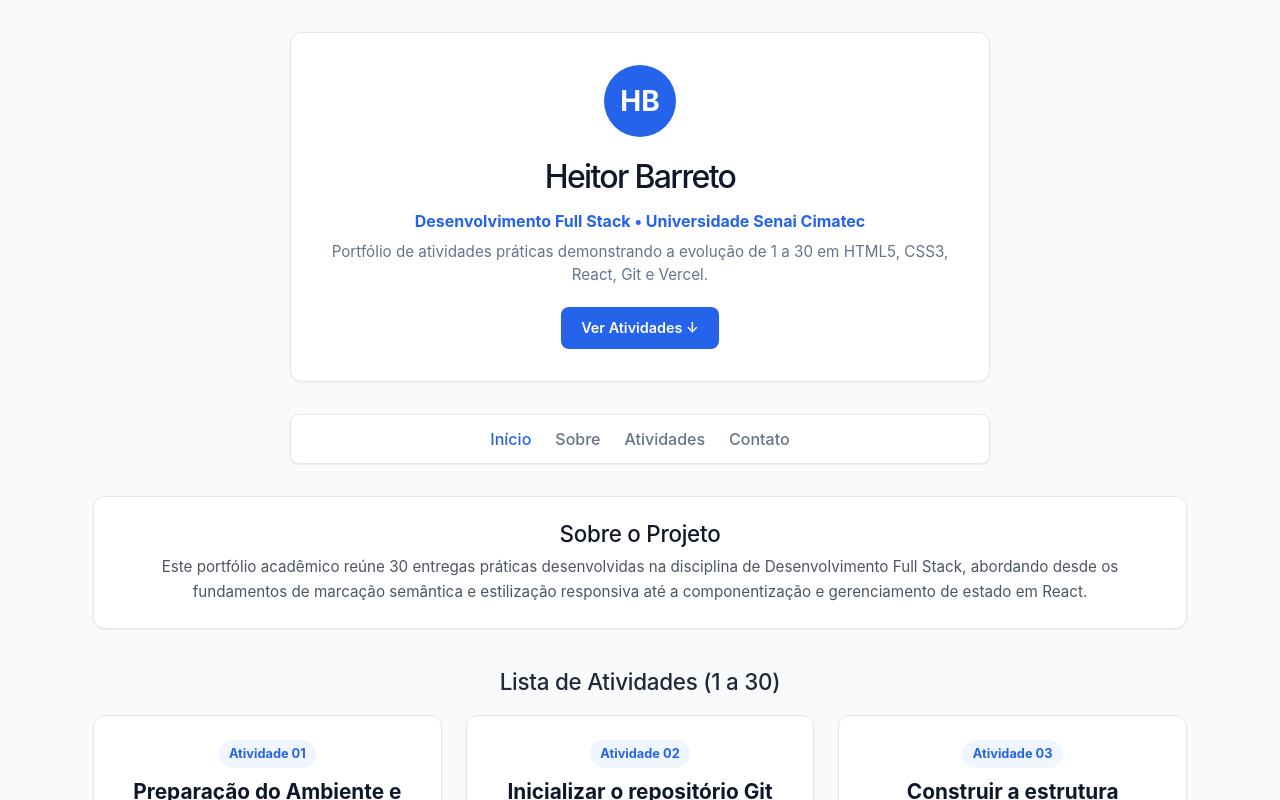
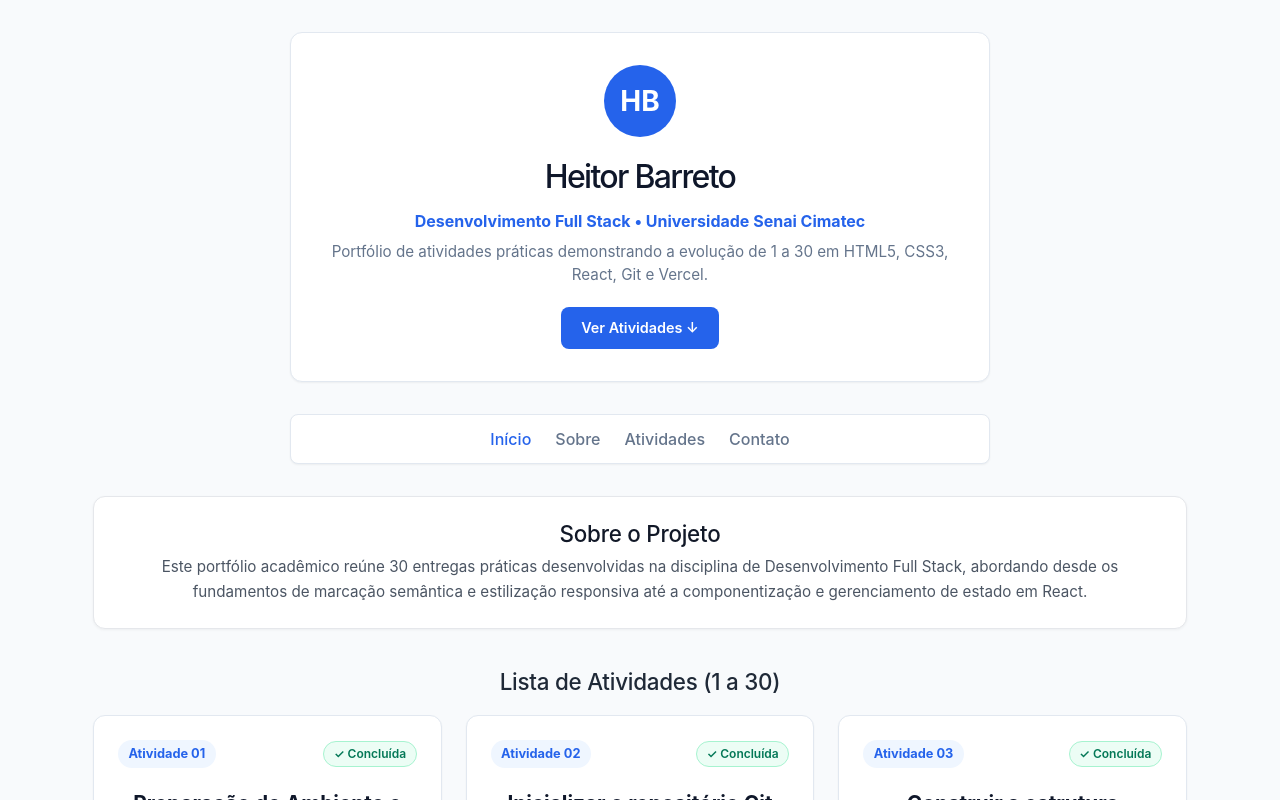
Before and after one commit to Heitorab06/Desenvolvimento-FullStack, a React (Vite) app in the folder roteiro_pratica/: page / in a window 1280 px wide. Shown: the top 800 px of the page. Built offline with nearby package versions, Linux system fonts and the light colour scheme.

Commit message:
feat: adicionar status condicional

```diff
--- a/roteiro_pratica/src/App.css
+++ b/roteiro_pratica/src/App.css
@@ -152,7 +152,35 @@
   font-size: 0.8rem;
   padding: 0.25rem 0.65rem;
   border-radius: 9999px;
-  margin-bottom: 0.5rem;
+}
+
+/* Badges de Status Condicional (Card 16) */
+.badge-status {
+  display: inline-flex;
+  align-items: center;
+  gap: 0.35rem;
+  font-size: 0.75rem;
+  font-weight: 600;
+  padding: 0.2rem 0.6rem;
+  border-radius: 9999px;
+}
+
+.status-concluida {
+  background-color: var(--status-concluida-bg);
+  color: var(--status-concluida-text);
+  border: 1px solid #a7f3d0;
+}
+
+.status-andamento {
+  background-color: var(--status-andamento-bg);
+  color: var(--status-andamento-text);
+  border: 1px solid #fde68a;
+}
+
+.status-planejada {
+  background-color: var(--status-planejada-bg);
+  color: var(--status-planejada-text);
+  border: 1px solid #cbd5e1;
 }
 
 .card-titulo {
--- a/roteiro_pratica/src/components/CardAtividade.jsx
+++ b/roteiro_pratica/src/components/CardAtividade.jsx
@@ -1,3 +1,13 @@
+const CONFIG_STATUS = {
+  'Concluída': { classe: 'status-concluida', rotulo: '✓ Concluída' },
+  'Em andamento': { classe: 'status-andamento', rotulo: '⏳ Em andamento' },
+  'Planejada': { classe: 'status-planejada', rotulo: '📋 Planejada' }
+};
+
+function getStatusConfig(status) {
+  return CONFIG_STATUS[status] || CONFIG_STATUS['Concluída'];
+}
+
 export default function CardAtividade({
   numero,
   titulo,
@@ -11,16 +21,20 @@ export default function CardAtividade({
 }) {
   const numFormatado = String(numero || '').padStart(2, '0');
   const listaTecs = tecnologias || (tecnologia ? [tecnologia] : []);
+  const statusInfo = getStatusConfig(status);
 
   return (
     <article className="card-atividade">
-      <div>
+      <div style={{ display: 'flex', justifyContent: 'space-between', alignItems: 'center', marginBottom: '0.25rem' }}>
         <span className="card-badge-num">
           Atividade {numFormatado}
         </span>
-        <h3 className="card-titulo">{titulo}</h3>
+        <span className={`badge-status ${statusInfo.classe}`}>
+          {statusInfo.rotulo}
+        </span>
       </div>
 
+      <h3 className="card-titulo">{titulo}</h3>
       <p className="card-descricao">{descricao}</p>
 
       <div>
@@ -36,6 +50,13 @@ export default function CardAtividade({
               <li key={idx}>{v}</li>
             ))}
           </ul>
+          {numero === 16 && (
+            <div style={{ display: 'flex', gap: '0.5rem', marginTop: '0.75rem', flexWrap: 'wrap' }}>
+              <span className="badge-status status-concluida">✓ Concluída</span>
+              <span className="badge-status status-andamento">⏳ Em andamento</span>
+              <span className="badge-status status-planejada">📋 Planejada</span>
+            </div>
+          )}
         </div>
       )}
 
--- a/roteiro_pratica/src/data/atividades.js
+++ b/roteiro_pratica/src/data/atividades.js
@@ -13,7 +13,7 @@ export const listaAtividades = [
       "Git: v2.x",
       "Vite 5.x / React 18"
     ],
-    status: "Ambiente configurado com sucesso e pronto para o desenvolvimento!"
+    status: "Concluída"
   },
 {
     id: 2,
@@ -28,7 +28,7 @@ export const listaAtividades = [
       "Commit: Registro de alterações atômicas com histórico semântico.",
       ".gitignore: Configurado e validado para ignorar node_modules, dist e arquivos de ambiente."
     ],
-    status: "Repositório Git inicializado e primeiro commit registrado com sucesso."
+    status: "Concluída"
   },
   {
     id: 3,
@@ -42,7 +42,7 @@ export const listaAtividades = [
       "Hierarquia: Apenas um <h1> principal na página",
       "Layout: Área reservada para a listagem das 30 atividades"
     ],
-    status: "Marcação semântica estruturada de acordo com as diretrizes da W3C."
+    status: "Concluída"
   },
   {
     id: 4,
@@ -56,7 +56,7 @@ export const listaAtividades = [
       "Avatar: Imagem com texto alternativo (alt) descritivo",
       "Ação: Botão de rolagem direta para a seção de atividades"
     ],
-    status: "Cabeçalho e identidade visual implementados e documentados."
+    status: "Concluída"
   },
   {
     id: 5,
@@ -70,7 +70,7 @@ export const listaAtividades = [
       "Efeito de transição: Rolagem suave (scroll-behavior: smooth)",
       "Acessibilidade: Indicador visual claro de foco (:focus)"
     ],
-    status: "Navegação por âncoras testada e 100% funcional."
+    status: "Concluída"
   },
   {
     id: 6,
@@ -84,7 +84,7 @@ export const listaAtividades = [
       "Tipografia: Escala tipográfica definida para títulos e corpo",
       "Reset: Aplicação global de box-sizing: border-box"
     ],
-    status: "Base visual padronizada com variáveis CSS nativas."
+    status: "Concluída"
   },
   {
     id: 7,
@@ -98,7 +98,7 @@ export const listaAtividades = [
       "Estados visuais: Hover e focus com transições suaves",
       "Contraste: Relação de cores validada para legibilidade"
     ],
-    status: "Componente de cartão construído com estados visuais validados."
+    status: "Concluída"
   },
   {
     id: 8,
@@ -112,7 +112,7 @@ export const listaAtividades = [
       "Espaçamento: gap para distribuição proporcional sem margens manuais",
       "Aplicação: Menu de navegação e alinhamentos do cabeçalho"
     ],
-    status: "Alinhamentos flexíveis aplicados e testados com sucesso."
+    status: "Concluída"
   },
   {
     id: 9,
@@ -126,7 +126,7 @@ export const listaAtividades = [
       "Espaçamento da grade: gap consistente entre colunas e linhas",
       "Prevenção: Zero rolagem horizontal em telas pequenas"
     ],
-    status: "Grade de atividades adaptável e responsiva estruturada."
+    status: "Concluída"
   },
   {
     id: 10,
@@ -140,7 +140,7 @@ export const listaAtividades = [
       "Tablets: Testado em ~768px",
       "Telas desktop: Testado em ~1440px"
     ],
-    status: "Breakpoints configurados e interface adaptada a diferentes resoluções."
+    status: "Concluída"
   },
   {
     id: 11,
@@ -154,7 +154,7 @@ export const listaAtividades = [
       "Responsabilidade: Exibir título, introdução e identidade",
       "Ponto de uso: Importado e renderizado em App.jsx"
     ],
-    status: "Cabeçalho isolado em componente sem duplicação de lógica."
+    status: "Concluída"
   },
   {
     id: 12,
@@ -168,7 +168,7 @@ export const listaAtividades = [
       "Lógica dinâmica: new Date().getFullYear() encapsulado",
       "Navegação: Link funcional de retorno para o topo da página"
     ],
-    status: "Rodapé componentizado e integrado à raiz da aplicação."
+    status: "Concluída"
   },
   {
     id: 13,
@@ -182,7 +182,7 @@ export const listaAtividades = [
       "Props mapeadas: id/numero, titulo, descricao, tecnologias, link",
       "Reutilização: Capacidade de renderizar qualquer atividade do roteiro"
     ],
-    status: "Componente base parametrizável via props construído e testado."
+    status: "Concluída"
   },
   {
     id: 14,
@@ -224,7 +224,7 @@ export const listaAtividades = [
       "Mapeamento visual: Indicadores de cores e badges contextuais",
       "Arquitetura: Regras de exibição desacopladas da marcação JSX"
     ],
-    status: "Renderização condicional de status implementada nos cards."
+    status: "Concluída"
   },
   {
     id: 17,
@@ -238,7 +238,7 @@ export const listaAtividades = [
       "Gerenciador de estado: useState controlando a categoria ativa",
       "Princípio: Filtragem derivada sem mutação do array original"
     ],
-    status: "Filtro dinâmico por categorias de tecnologias operacional."
+    status: "Concluída"
   },
   {
     id: 18,
@@ -252,7 +252,7 @@ export const listaAtividades = [
       "Tratamento de entrada: Input text com onChange vinculado a estado",
       "Estado vazio: Mensagem exibida caso nenhum card corresponda ao termo"
     ],
-    status: "Busca textual interativa integrada à lista de atividades."
+    status: "Concluída"
   },
   {
     id: 19,
@@ -266,7 +266,7 @@ export const listaAtividades = [
       "Formato de exibição: X de 30 concluídas",
       "Otimização: Estado derivado calculado diretamente na renderização"
     ],
-    status: "Contador numérico de progresso sincronizado com os dados."
+    status: "Concluída"
   },
   {
     id: 20,
@@ -280,7 +280,7 @@ export const listaAtividades = [
       "Atributos acessíveis: role='progressbar', aria-valuenow, aria-valuemax",
       "Limites testados: Renderização proporcional e validada em 0% e 100%"
     ],
-    status: "Barra de progresso acessível sincronizada com o contador."
+    status: "Concluída"
   },
   {
     id: 21,
@@ -294,7 +294,7 @@ export const listaAtividades = [
       "Controles de fechamento: Botão fechar, clique fora do modal e tecla Escape",
       "Acessibilidade: Manutenção de foco e legibilidade para navegação por teclado"
     ],
-    status: "Modal de detalhes interativo e acessível implementado."
+    status: "Concluída"
   },
   {
     id: 22,
@@ -308,7 +308,7 @@ export const listaAtividades = [
       "Validação e acessibilidade: Labels devidamente associados e atributo required",
       "Tratamento de submissão: e.preventDefault() com mensagem de confirmação"
     ],
-    status: "Formulário de contato validado com prevenção de reload."
+    status: "Concluída"
   },
   {
     id: 23,
@@ -322,7 +322,7 @@ export const listaAtividades = [
       "Mecanismo: Aplicação de classes ou atributos de tema no elemento raiz",
       "Critério de qualidade: Contraste mínimo preservado em ambos os modos"
     ],
-    status: "Alternância entre modos claro e escuro implementada com sucesso."
+    status: "Concluída"
   },
   {
     id: 24,
@@ -336,7 +336,7 @@ export const listaAtividades = [
       "Ciclo de leitura: Recuperação da preferência no primeiro carregamento",
       "Fallback: Tema padrão aplicado caso não existam dados gravados"
     ],
-    status: "Preferência visual do usuário persistida localmente no navegador."
+    status: "Concluída"
   },
   {
     id: 25,
@@ -350,7 +350,7 @@ export const listaAtividades = [
       "Conteúdo: Perfil acadêmico, competências adquiridas e objetivos",
       "Conexões externas: Links profissionais com atributos target e rel seguros"
     ],
-    status: "Seção de perfil profissional adicionada e vinculada ao menu."
+    status: "Concluída"
   },
   {
     id: 26,
@@ -364,7 +364,7 @@ export const listaAtividades = [
       "Mídias: Atributos alt descritivos em todas as imagens",
       "Navegabilidade: Indicadores de foco visíveis e checagem de contraste"
     ],
-    status: "Auditoria de acessibilidade concluída com 5 correções documentadas."
+    status: "Concluída"
   },
   {
     id: 27,
@@ -378,7 +378,7 @@ export const listaAtividades = [
       "Estrutura: Mapeamento detalhado das principais pastas do projeto",
       "Metadados: Identificação do autor e links para repositório e deploy"
     ],
-    status: "Documentação README.md estruturada na raiz do projeto."
+    status: "Em andamento"
   },
   {
     id: 28,
@@ -392,7 +392,7 @@ export const listaAtividades = [
       "Limpeza: Confirmação da ausência de arquivos temporários e dependências",
       "Marcação de versão: Tag local v1.0.0 criada com sucesso"
     ],
-    status: "Histórico de commits validado e tag v1.0.0 gerada."
+    status: "Em andamento"
   },
   {
     id: 29,
@@ -406,7 +406,7 @@ export const listaAtividades = [
       "Envio de dados: git push da branch main e da tag v1.0.0",
       "Verificação: Teste de clonagem e integridade em janela anônima"
     ],
-    status: "Repositório remoto sincronizado com código e tags publicados."
+    status: "Planejada"
   },
   {
     id: 30,
@@ -420,6 +420,6 @@ export const listaAtividades = [
       "Auditoria funcional: Teste de filtros, busca, responsividade e modais",
       "Homologação: URL pública definitiva registrada no README e na homepage"
     ],
-    status: "Aplicação publicada em produção e 100% homologada na Vercel."
+    status: "Planejada"
   }
 ];
```
